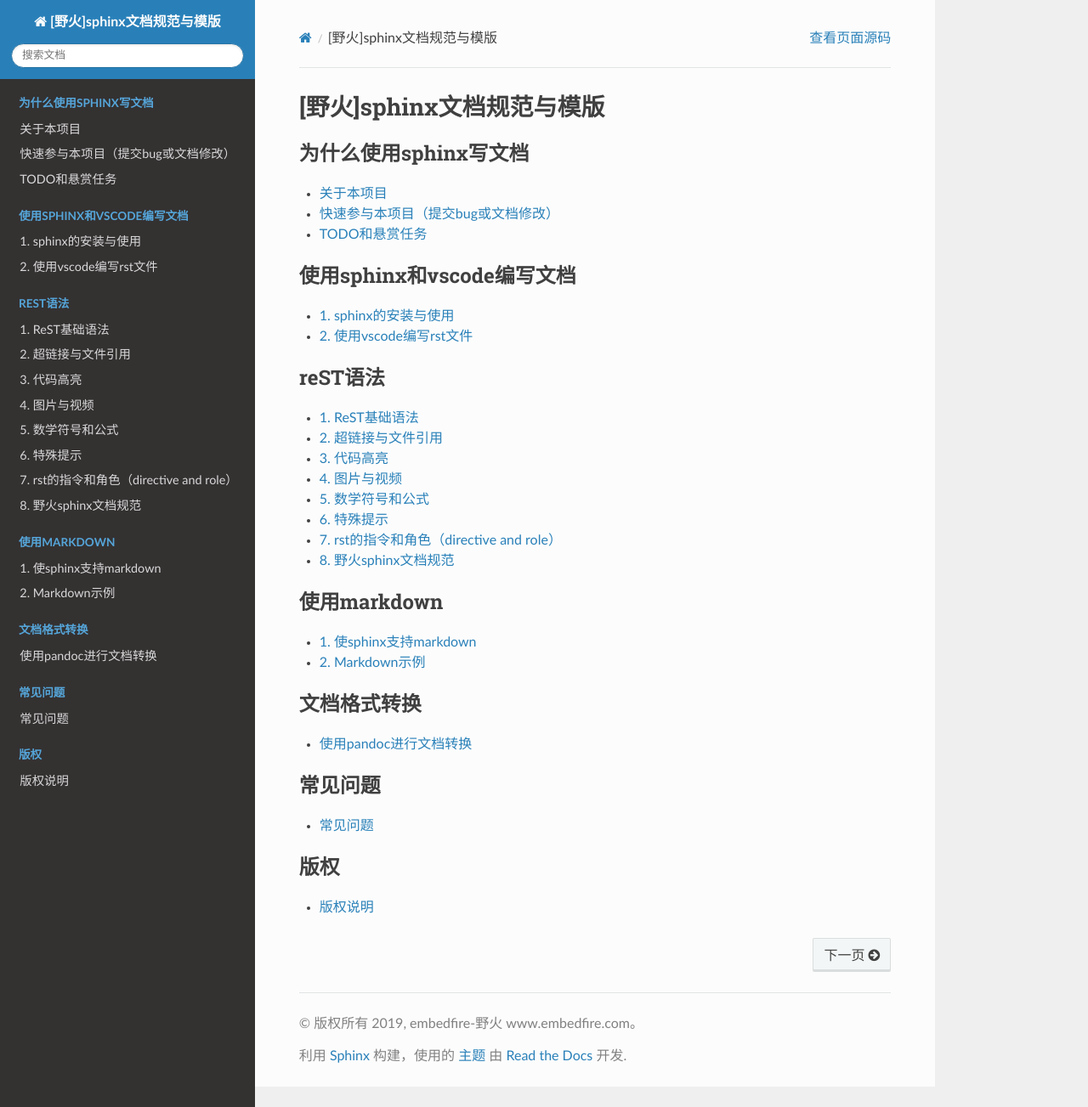
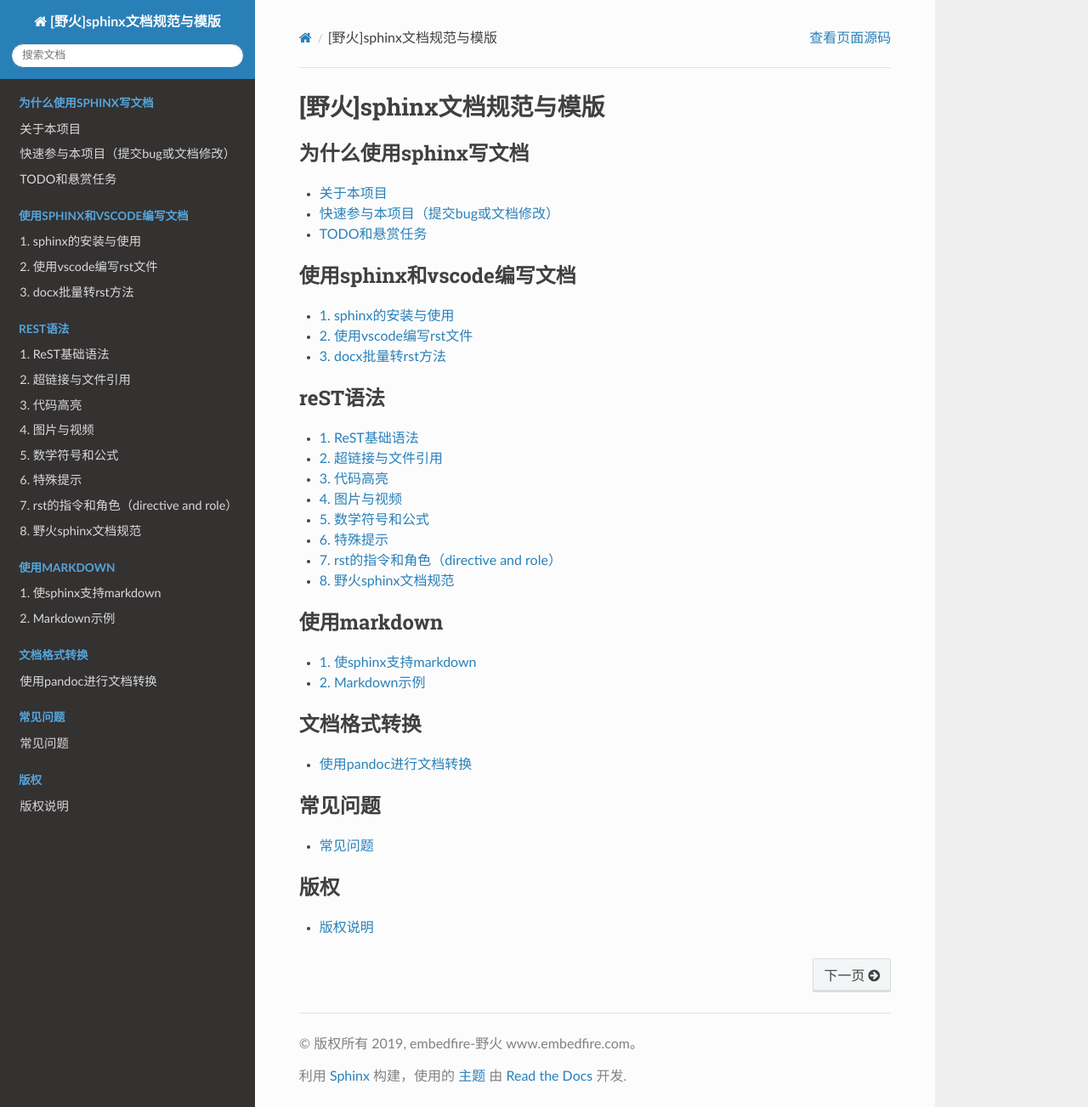
Before and after one commit to Embedfire/ebf_contribute_guide, a Sphinx documentation site: the page built from documentation/index.rst, in a window 1280 px wide and 1303 px high. Shown: the whole window at 85% size. Built offline with Sphinx 7.4.7 and the Read the Docs theme 2.0.0, drawn with Linux system fonts in a browser that asks for light colours; pages that are not in the unit, such as notebooks, are missing from menus; some of the changed lines change nothing that is shown.

Commit message:
增加批量将docx转换为rst的方法

```diff
--- /dev/null
+++ b/documentation/docxtorst/docxtorst.rst
@@ -0,0 +1,158 @@
+.. vim: syntax=rst
+
+docx批量转rst方法
+======================
+
+按章分割word文档
+------------------
+
+1.将所需转换的文档放入一个新的文件夹中
+
+2.打开文档，进入大纲视图
+
+.. image:: media/docxto002.png
+   :align: center
+   :alt: 进入大纲视图
+
+3.合理选择显示级别，取消显示文本格式的选项后将显示本文档所有的章节名
+
+.. image:: media/docxto003.png
+   :align: center
+   :alt: 显示本文档所有的章节名
+
+
+4.点击第n章前的加号按钮，选中本章，点击显示文档按钮，出现创建选项
+
+.. image:: media/docxto004.png
+   :align: center
+   :alt: 出现创建选项
+
+5.点击创建按钮之后如图所示
+
+.. image:: media/docxto005.png
+   :align: center
+   :alt: 点击创建按钮
+
+
+6.所有章都按上述方法操作，点击保存
+
+.. image:: media/docxto006.png
+   :align: center
+   :alt: 点击保存
+
+7.文件夹中就出现了分割好的单独docx格式的文件，删除原来整本的文档
+
+.. image:: media/docxto007.png
+   :align: center
+   :alt: 分割好的单独docx
+
+批量将分割后的docx转换为rst
+-----------------------------
+
+1.将分割后的文件改成对应的英文名以方便转换
+
+.. image:: media/docxto008.png
+   :align: center
+   :alt: 分割后的文件
+
+2.新建一个文本文档，内容如下，获取当前列表中的文件名
+
+.. code-block::
+    :caption: bat文件中的内容
+    :linenos:
+
+    DIR *.* /B >LIST.TXT
+
+.. image:: media/docxto009.png
+   :align: center
+   :alt: bat文件中的内容
+
+3.将新建文本文档的后缀名改为 .bat后双击运行得到 了LIST.TXT ，
+
+.. image:: media/docxto010.png
+   :align: center
+   :alt: 得到LIST.TXT
+
+4.用notepad++打开LIST.TXT,删除图中的两行
+
+.. image:: media/docxto011.png
+   :align: center
+   :alt: 打开LIST.TXT
+
+5.鼠标：alt+鼠标左键选择中所有的行。键盘：alt+shift+方向鍵将位置调整到行首。输入rstfromdocx -lurg 后保存。
+
+.. code-block::
+    :caption: 输入
+    :linenos:
+
+    rstfromdocx -lurg
+
+6.在文档所在的文件夹按住shift键和点击鼠标右键，选中打开powershell，
+
+.. image:: media/docxto013.png
+   :align: center
+   :alt: 打开powershell
+
+7.全选上面编辑好的文档列表然后复制到powershell中，鼠标右键复制，文档开始转换
+
+.. image:: media/docxto014.png
+   :align: center
+   :alt: 文档开始转换
+
+
+8.完成后就得到了转换好的文件，将转换好的文件复制到一个新文件夹中，防止接下来的操作失败，注意备份
+
+
+批量将.rest修改为.rst并删除不需要的文件
+-----------------------------------------
+
+1.在新文件夹中新建一个.bat文件，并复制以下内容保存后运行
+
+.. code-block::
+    :caption: bat文件中的内容
+    :linenos:
+
+    del *.py /s
+    del index.rest /s
+    del Makefile /s
+
+    for /f "tokens=* delims=" %%i in ('dir /b /a-d /s "*.rest"') do (move "%%i" "%%~dpi./../")
+    for /f "tokens=* delims=" %%i in ('dir /b /a-d /s "*.png"') do (move "%%i" "%%~dpi./../")
+    for /f "tokens=* delims=" %%i in ('dir /b /a-d /s "*.jpeg"') do (move "%%i" "%%~dpi./../")
+    for /f "tokens=* delims=" %%i in ('dir /b /a-d /s "*.jpg"') do (move "%%i" "%%~dpi./../")
+    for /f "tokens=* delims=" %%i in ('dir /b /a-d /s "*.bmp"') do (move "%%i" "%%~dpi./../")
+
+    echo.
+    echo 正在删除当前目录及子目录中所有的空文件夹，请稍后......
+    echo -------------------------------------------------------------
+    cd. > listnull.txt
+    for /f "delims=" %%i in ('dir /ad /b /s') do (
+    dir /b "%%i" | findstr .>nul || echo %%i >> listnull.txt
+    )
+
+    set /a sum=0
+    for /f "tokens=*" %%i in (listnull.txt) do (
+    rd /q "%%i"
+    echo 成功删除空目录：%%i
+    set /a sum=sum+1
+    )
+
+    echo -------------------------------------------------------------
+    echo 共成功删除%cd%目录及其子目录下%sum%个空文件夹！
+    echo.
+    set sum=
+
+    ren *.rest *.rst
+
+    del listnull.txt
+
+    exit
+
+上述代码的作用是删除不需要的文件和空文件夹，并将图片文件移动到上一级目录下，然后将rest更名为rst
+
+
+2.新建一个media文件夹，并将存放图片的文件夹移动至media文件夹，至此，批量转换完成
+
+.. image:: media/docxto015.png
+   :align: center
+   :alt: 将存放图片的文件夹移动至media文件夹
--- a/documentation/index.rst
+++ b/documentation/index.rst
@@ -25,6 +25,7 @@
 
    install-sphinx-env/sphinx
    install-sphinx-env/vscode
+   docxtorst/docxtorst
 
 .. glob可以自动搜索符合的目标，但不适合顺序编号
 .. 对顺序无要求的目录可以使用这种方式
```
Also changed, not shown: documentation/docxtorst/media/docxto002.png (added), documentation/docxtorst/media/docxto003.png (added), documentation/docxtorst/media/docxto004.png (added), documentation/docxtorst/media/docxto005.png (added), documentation/docxtorst/media/docxto006.png (added), documentation/docxtorst/media/docxto007.png (added), documentation/docxtorst/media/docxto008.png (added), documentation/docxtorst/media/docxto009.png (added), documentation/docxtorst/media/docxto010.png (added), documentation/docxtorst/media/docxto011.png (added), documentation/docxtorst/media/docxto012.png (added), documentation/docxtorst/media/docxto013.png (added), documentation/docxtorst/media/docxto014.png (added), documentation/docxtorst/media/docxto015.png (added).
